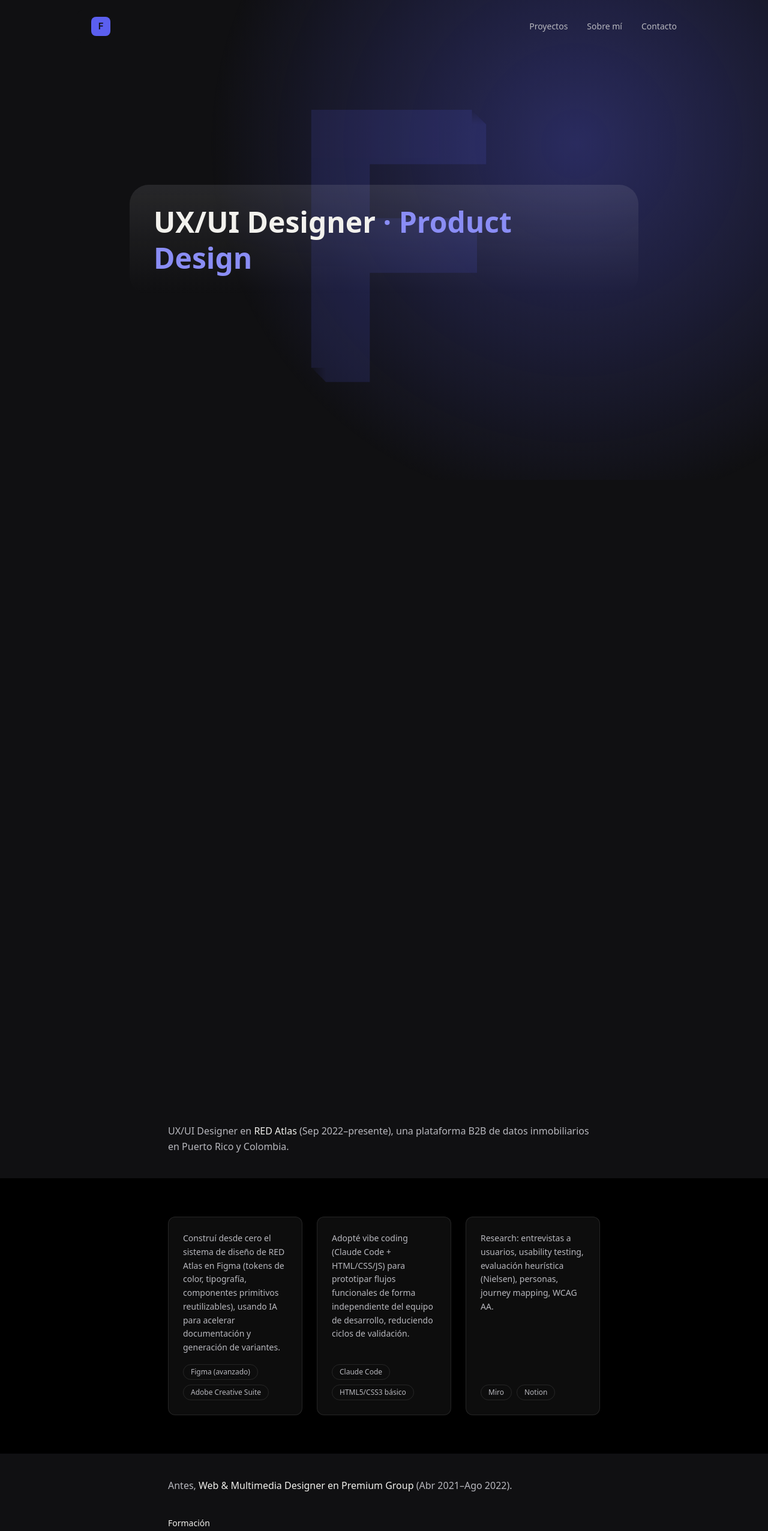
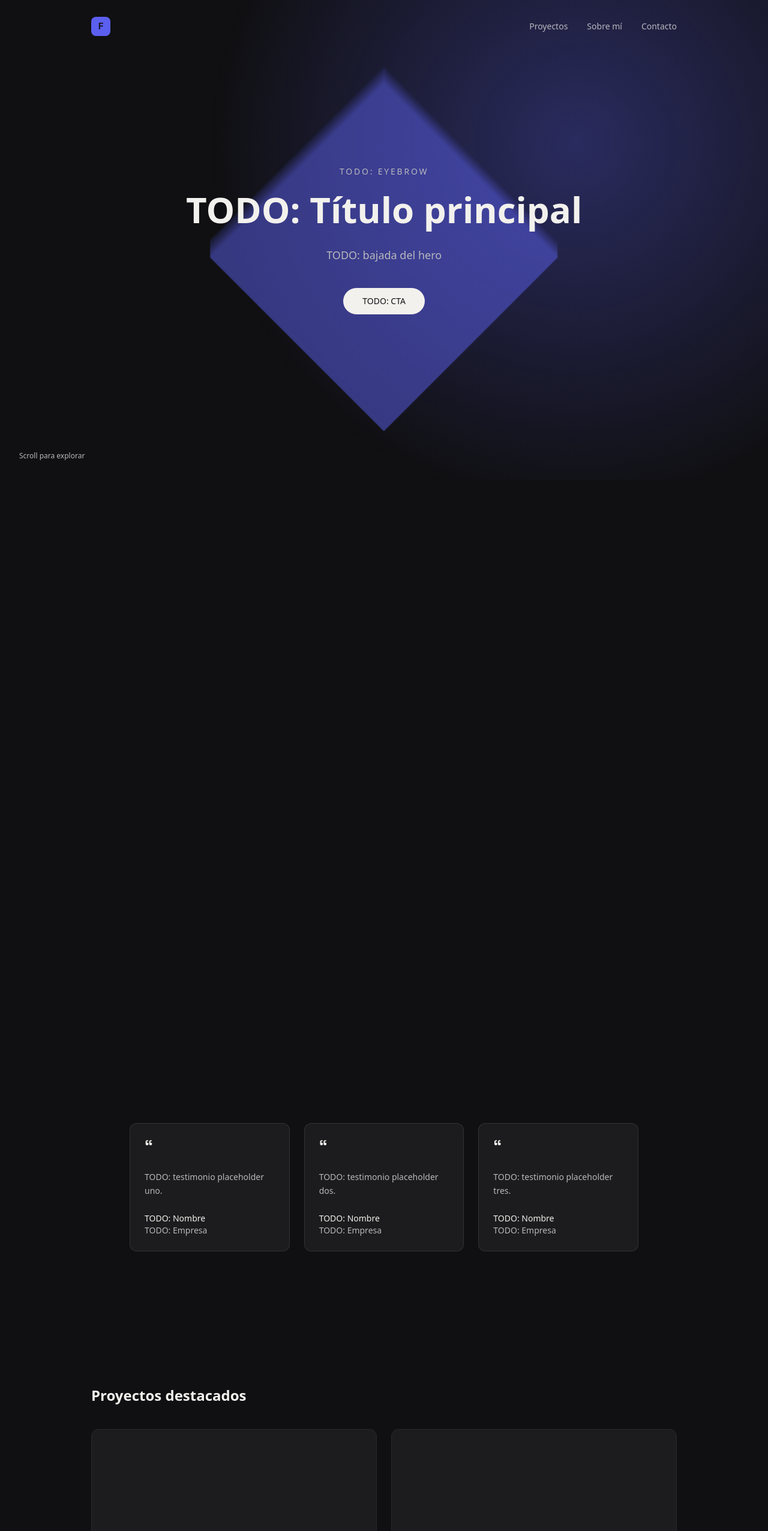
Before and after one commit to fmicieli/portfolio, a Next.js app: page / in a window 1280 px wide. Shown: the top 2552 px of the page at 60% size. Built offline with nearby package versions, Linux system fonts and the light colour scheme.

Commit message:
Rebuild hero and testimonials section as exact structural/animation clone of Obermann reference, with placeholder copy

```diff
--- a/components/About.tsx
+++ b/components/About.tsx
@@ -1,44 +1,11 @@
-import { Reveal } from "@/components/Reveal";
 import { AboutCards } from "@/components/AboutCards";
 
 export function About() {
   return (
     <section id="sobre-mi" className="relative py-28">
-      {/* The "Sobre mí" heading and its intro paragraph appear earlier, as
-          the Hero's scroll-driven reveal — not repeated here. */}
-      <div className="mx-auto max-w-3xl px-6">
-        <Reveal>
-          <p className="leading-relaxed text-fg-secondary">
-            UX/UI Designer en{" "}
-            <span className="text-fg">RED Atlas</span> (Sep 2022–presente), una
-            plataforma B2B de datos inmobiliarios en Puerto Rico y Colombia.
-          </p>
-        </Reveal>
-      </div>
-
-      <div className="mt-10">
-        <AboutCards />
-      </div>
-
-      <div className="mx-auto max-w-3xl px-6">
-        <Reveal delay={0.15}>
-          <p className="mt-10 leading-relaxed text-fg-secondary">
-            Antes, <span className="text-fg">Web &amp; Multimedia Designer en Premium Group</span>{" "}
-            (Abr 2021–Ago 2022).
-          </p>
-        </Reveal>
-
-        <Reveal delay={0.2}>
-          <div className="mt-10">
-            <h3 className="text-sm font-medium text-fg">Formación</h3>
-            <p className="mt-2 text-sm leading-relaxed text-fg-secondary">
-              Técnicatura en Diseño Multimedial (ISEC, 2016–2018). Certificaciones en
-              UI Design, UX Research y UX/UI Design (Talento Tech / Coderhouse,
-              2021–2025).
-            </p>
-          </div>
-        </Reveal>
-      </div>
+      {/* The section heading + subtitle appear earlier, as the Hero's
+          scroll-driven reveal — not repeated here. */}
+      <AboutCards />
     </section>
   );
 }
--- a/components/AboutCards.tsx
+++ b/components/AboutCards.tsx
@@ -2,60 +2,33 @@
 
 import { motion } from "framer-motion";
 
-type Achievement = {
-  text: string;
-  tools: string[];
-};
-
-const achievements: Achievement[] = [
-  {
-    text: "Construí desde cero el sistema de diseño de RED Atlas en Figma (tokens de color, tipografía, componentes primitivos reutilizables), usando IA para acelerar documentación y generación de variantes.",
-    tools: ["Figma (avanzado)", "Adobe Creative Suite"],
-  },
-  {
-    text: "Adopté vibe coding (Claude Code + HTML/CSS/JS) para prototipar flujos funcionales de forma independiente del equipo de desarrollo, reduciendo ciclos de validación.",
-    tools: ["Claude Code", "HTML5/CSS3 básico"],
-  },
-  {
-    text: "Research: entrevistas a usuarios, usability testing, evaluación heurística (Nielsen), personas, journey mapping, WCAG AA.",
-    tools: ["Miro", "Notion"],
-  },
+const testimonials = [
+  { quote: "TODO: testimonio placeholder uno.", name: "TODO: Nombre", role: "TODO: Empresa" },
+  { quote: "TODO: testimonio placeholder dos.", name: "TODO: Nombre", role: "TODO: Empresa" },
+  { quote: "TODO: testimonio placeholder tres.", name: "TODO: Nombre", role: "TODO: Empresa" },
 ];
 
 export function AboutCards() {
   return (
+    <div className="mx-auto grid max-w-4xl gap-6 px-6 sm:grid-cols-3">
+      {testimonials.map((item, i) => (
         <motion.div
-      initial={{ backgroundColor: "rgba(0,0,0,0)" }}
-      whileInView={{ backgroundColor: "#000000" }}
-      viewport={{ once: true, amount: 0.2 }}
-      transition={{ duration: 0.7, ease: [0.22, 1, 0.36, 1] }}
-      className="relative left-1/2 w-screen -translate-x-1/2 py-16"
-    >
-      <div className="mx-auto grid max-w-3xl gap-6 px-6 sm:grid-cols-3">
-        {achievements.map((item, i) => (
-          <motion.div
-            key={item.text}
+          key={item.name + i}
           initial={{ opacity: 0, y: 80, rotate: (i - 1) * 7 }}
           whileInView={{ opacity: 1, y: 0, rotate: 0 }}
           viewport={{ once: true, margin: "-80px" }}
           transition={{ duration: 0.65, delay: i * 0.12, ease: [0.22, 1, 0.36, 1] }}
           style={{ transformOrigin: "bottom center" }}
-            className="flex flex-col gap-4 rounded-xl border border-white/10 bg-white/5 p-6"
+          className="flex flex-col gap-6 rounded-xl border border-white/10 bg-white/5 p-6"
         >
-            <p className="text-sm leading-relaxed text-fg-secondary">{item.text}</p>
-            <ul className="mt-auto flex flex-wrap gap-2">
-              {item.tools.map((tool) => (
-                <li
-                  key={tool}
-                  className="rounded-full border border-white/10 px-3 py-1 text-xs text-fg-secondary"
-                >
-                  {tool}
-                </li>
-              ))}
-            </ul>
+          <span className="font-display text-3xl leading-none text-fg">&ldquo;</span>
+          <p className="text-sm leading-relaxed text-fg-secondary">{item.quote}</p>
+          <div className="mt-auto">
+            <p className="text-sm font-medium text-fg">{item.name}</p>
+            <p className="text-sm text-fg-secondary">{item.role}</p>
+          </div>
         </motion.div>
       ))}
     </div>
-    </motion.div>
   );
 }
--- a/components/Hero.tsx
+++ b/components/Hero.tsx
@@ -9,7 +9,7 @@ import {
   useSpring,
   useTransform,
 } from "framer-motion";
-import { Monogram } from "@/components/Monogram";
+import { Shape3D } from "@/components/Shape3D";
 
 const TRANSITION_HEIGHT_VH = 220;
 
@@ -18,7 +18,7 @@ export function Hero() {
 
   // Manually measure how many pixels of scroll the pinned transition spans
   // (container height minus one viewport) and drive progress from plain
-  // window scrollY against that range. This is more robust than Framer's
+  // window scrollY against that range. More robust than Framer's
   // target+offset intersection measurement, which can end up stale if the
   // section's height shifts after web fonts finish loading.
   const [scrollRange, setScrollRange] = useState(1);
@@ -49,28 +49,25 @@ export function Hero() {
     rawY.set(((event.clientY - rect.top) / rect.height) * 100);
   }
 
-  // The F swells toward the viewer (a "zoom through the logo" pass), getting
+  // The shape swells toward the viewer (a "zoom through" pass), getting
   // bolder as it grows, then fading once it's "passed" — tumbling in 3D with
-  // a light sweeping across its face along the way, like a rotating glossy
-  // object rather than a flat sticker. The zoom expands from the gap between
-  // the F's two horizontal strokes (not the glyph's geometric center), so
-  // the camera reads as passing *through* that gap.
-  const monogramScale = useTransform(scrollYProgress, [0, 0.7], [1, 18]);
-  const monogramOpacity = useTransform(
+  // a light sweeping across its face along the way.
+  const shapeScale = useTransform(scrollYProgress, [0, 0.7], [1, 18]);
+  const shapeOpacity = useTransform(
     scrollYProgress,
     [0, 0.15, 0.45, 0.7],
-    [0.14, 0.9, 0.9, 0]
+    [0.5, 0.95, 0.95, 0]
   );
-  const monogramRotateY = useTransform(scrollYProgress, [0, 0.35, 0.7], [0, -22, 34]);
-  const monogramRotateX = useTransform(scrollYProgress, [0, 0.35, 0.7], [0, 12, -18]);
-  const monogramShine = useTransform(scrollYProgress, [0.05, 0.55], [-20, 120]);
+  const shapeRotateY = useTransform(scrollYProgress, [0, 0.35, 0.7], [0, -22, 34]);
+  const shapeRotateX = useTransform(scrollYProgress, [0, 0.35, 0.7], [0, 12, -18]);
+  const shapeShine = useTransform(scrollYProgress, [0.05, 0.55], [-20, 120]);
 
-  // The role title fades out early as the F starts its pass...
+  // Hero copy fades out early...
   const heroOpacity = useTransform(scrollYProgress, [0, 0.25], [1, 0]);
   const heroY = useTransform(scrollYProgress, [0, 0.25], [0, -60]);
 
-  // ...then, once the F has substantially passed through and faded, "Sobre
-  // mí" and the intro paragraph fade in together in its place.
+  // ...then, once the shape has substantially passed through and faded, the
+  // next section's heading + subtitle fade in together in its place.
   const introOpacity = useTransform(scrollYProgress, [0.55, 0.9], [0, 1]);
   const introY = useTransform(scrollYProgress, [0.55, 0.9], [40, 0]);
   const introScale = useTransform(scrollYProgress, [0.55, 0.9], [0.85, 1]);
@@ -87,35 +84,38 @@ export function Hero() {
           style={{ background: glowBackground }}
         />
 
-        <Monogram
-          scale={monogramScale}
-          opacity={monogramOpacity}
-          rotateX={monogramRotateX}
-          rotateY={monogramRotateY}
-          shine={monogramShine}
+        <Shape3D
+          scale={shapeScale}
+          opacity={shapeOpacity}
+          rotateX={shapeRotateX}
+          rotateY={shapeRotateY}
+          shine={shapeShine}
         />
 
-        <div className="absolute inset-0 flex items-center px-6">
+        <div className="absolute inset-0 flex flex-col items-center justify-center px-6 text-center">
           <motion.div
             style={{ opacity: heroOpacity, y: heroY, willChange: "opacity, transform" }}
-            className="relative mx-auto max-w-3xl"
+            className="relative max-w-2xl"
           >
-            <div
-              aria-hidden="true"
-              className="pointer-events-none absolute -inset-x-10 -inset-y-8 -z-10 rounded-[2rem]"
-              style={{
-                background:
-                  "linear-gradient(180deg, rgba(184,184,190,0.14) 0%, rgba(184,184,190,0.05) 60%, transparent 100%)",
-              }}
-            />
-            <h1 className="font-display text-4xl font-semibold leading-tight sm:text-5xl">
-              <span className="text-fg">UX/UI Designer</span>{" "}
-              <span className="text-accent-light">· Product Design</span>
+            <p className="mb-4 text-sm uppercase tracking-[0.2em] text-fg-secondary">
+              TODO: eyebrow
+            </p>
+            <h1 className="font-display text-4xl font-semibold leading-tight sm:text-6xl">
+              TODO: Título principal
             </h1>
+            <p className="mt-6 text-base leading-relaxed text-fg-secondary sm:text-lg">
+              TODO: bajada del hero
+            </p>
+            <a
+              href="#proyectos"
+              className="mt-10 inline-flex items-center rounded-full bg-fg px-8 py-3 text-sm font-medium text-bg transition-transform hover:scale-[1.03]"
+            >
+              TODO: CTA
+            </a>
           </motion.div>
         </div>
 
-        <div className="absolute inset-0 flex items-center px-6">
+        <div className="absolute inset-0 flex items-center justify-center px-6 text-center">
           <motion.div
             style={{
               opacity: introOpacity,
@@ -123,26 +123,20 @@ export function Hero() {
               scale: introScale,
               willChange: "opacity, transform",
             }}
-            className="relative mx-auto max-w-3xl"
+            className="relative max-w-2xl"
           >
-            <div
-              aria-hidden="true"
-              className="pointer-events-none absolute -inset-x-10 -inset-y-8 -z-10 rounded-[2rem]"
-              style={{
-                background:
-                  "linear-gradient(180deg, rgba(184,184,190,0.14) 0%, rgba(184,184,190,0.05) 60%, transparent 100%)",
-              }}
-            />
             <h2 className="font-display text-3xl font-semibold text-fg sm:text-4xl">
-              Sobre mí
+              TODO: título sección
             </h2>
-            <p className="mt-4 max-w-xl text-base leading-relaxed text-fg-secondary sm:text-lg">
-              3+ años diseñando productos B2B y SaaS. Sistemas de diseño, prototipos de
-              alta fidelidad y un flujo potenciado por IA generativa para explorar,
-              documentar y construir interfaces de forma autónoma.
+            <p className="mt-4 leading-relaxed text-fg-secondary">
+              TODO: bajada sección
             </p>
           </motion.div>
         </div>
+
+        <p className="absolute bottom-8 left-6 text-xs text-fg-secondary sm:left-8">
+          Scroll para explorar
+        </p>
       </div>
     </section>
   );
--- a/components/Monogram.tsx
+++ b/components/Shape3D.tsx
@@ -3,15 +3,12 @@
 import { motion, useMotionTemplate, type MotionValue } from "framer-motion";
 
 /**
- * Large "F" monogram: a layered-extrusion look (stacked offset copies
- * shading dark-to-light) so it reads as a beveled 3D object, not flat
- * background-clip text. `scale`/`opacity` let it sit quietly in the hero
- * background at rest; `rotateX`/`rotateY` give it a real tumble as it grows,
- * and `shine` sweeps a bright highlight band across its face — together
- * approximating a glossy rotating 3D object (à la obermann-webdesign.de)
- * without pulling in a WebGL dependency.
+ * Rotating 3D diamond — a stack of offset, shaded copies (for a beveled
+ * look) plus a moving shine band, driven by scroll-linked scale/rotate
+ * motion values. This is the exact shape used in the reference (a rotated
+ * square), standing in for whatever brand mark replaces it later.
  */
-export function Monogram({
+export function Shape3D({
   scale,
   opacity,
   rotateX,
@@ -42,12 +39,7 @@ export function Monogram({
           opacity,
           rotateX,
           rotateY,
-          // Zoom/rotate from the gap between the F's two horizontal strokes
-          // (calibrated empirically against the rendered glyph — see the
-          // pixel-scan measurement in the component's history) rather than
-          // the glyph's geometric center, so scrolling reads as passing
-          // *through* that gap instead of just growing from the middle.
-          transformOrigin: "63% 46.5%",
+          rotateZ: 45,
           willChange: "transform, opacity",
         }}
         className="relative select-none"
@@ -58,31 +50,25 @@ export function Monogram({
           const g = Math.round(darkest.g + (lightest.g - darkest.g) * t);
           const b = Math.round(darkest.b + (lightest.b - darkest.b) * t);
           return (
-            <span
+            <div
               key={i}
-              className="absolute inset-0 font-display font-semibold leading-none"
+              className="absolute"
               style={{
-                fontSize: "clamp(320px, 48vw, 760px)",
-                color: `rgb(${r}, ${g}, ${b})`,
-                transform: `translate(${i * 1.4}px, ${i * 1.4}px)`,
+                width: "clamp(220px, 32vw, 480px)",
+                height: "clamp(220px, 32vw, 480px)",
+                background: `rgb(${r}, ${g}, ${b})`,
+                transform: `translate(${i * 1.2}px, ${i * 1.2}px)`,
               }}
-            >
-              F
-            </span>
+            />
           );
         })}
-        <motion.span
-          className="relative font-display font-semibold leading-none"
+        <motion.div
           style={{
-            fontSize: "clamp(320px, 48vw, 760px)",
+            width: "clamp(220px, 32vw, 480px)",
+            height: "clamp(220px, 32vw, 480px)",
             backgroundImage: shineBackground,
-            WebkitBackgroundClip: "text",
-            backgroundClip: "text",
-            color: "transparent",
           }}
-        >
-          F
-        </motion.span>
+        />
       </motion.div>
     </div>
   );
```
Lines whose indentation alone changed are shown as unchanged.
